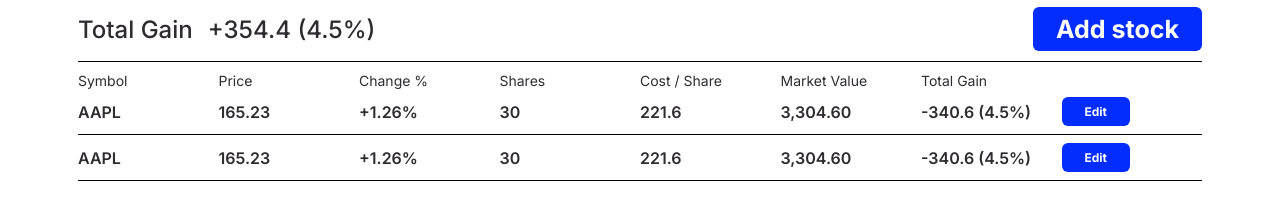
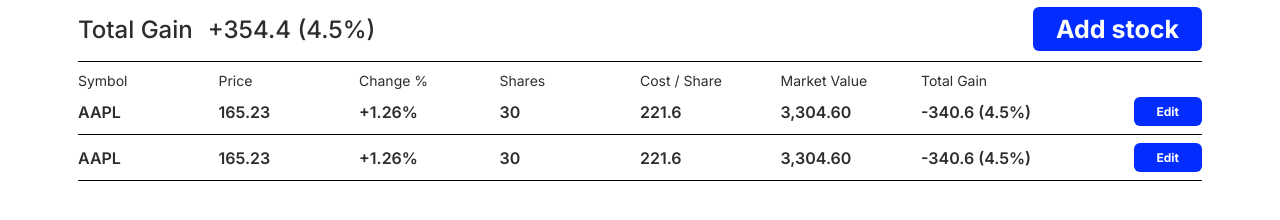
Before and after one commit to SverreHolmbakken/StockOverflow, a plain HTML site: page portfolio/index.html in a window 1280 px wide. Shown: the part 226-446 px from the top of the page. Drawn offline with Linux system fonts and the light colour scheme; a script that the page names is missing.

Commit message:
Adjusted position of edit button

```diff
--- a/_app/css/modules/portfolio.css
+++ b/_app/css/modules/portfolio.css
@@ -43,3 +43,8 @@
 td {
 	padding: 0.4rem 0;
 }
+
+.edit-button {
+	display: flex;
+	justify-content: end;
+}
--- a/portfolio/index.html
+++ b/portfolio/index.html
@@ -87,7 +87,7 @@
 								<td class="stock-info">221.6</td>
 								<td class="stock-info">3,304.60</td>
 								<td class="stock-info">-340.6 (4.5%)</td>
-								<td class="stock-info"><button class="primary-button__small">Edit</button></td>
+								<td class="stock-info edit-button"><button class="primary-button__small">Edit</button></td>
 							</tr>
 
 							<tr>
@@ -103,7 +103,7 @@
 								<td class="stock-info">221.6</td>
 								<td class="stock-info">3,304.60</td>
 								<td class="stock-info">-340.6 (4.5%)</td>
-								<td class="stock-info"><button class="primary-button__small">Edit</button></td>
+								<td class="stock-info edit-button"><button class="primary-button__small">Edit</button></td>
 							</tr>
 						</tbody>
 					</table>
```
